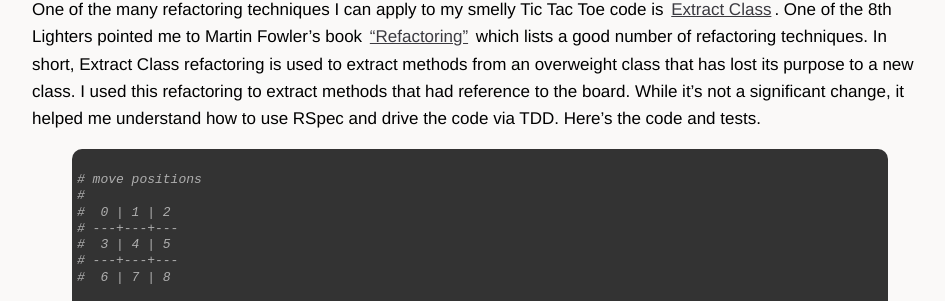
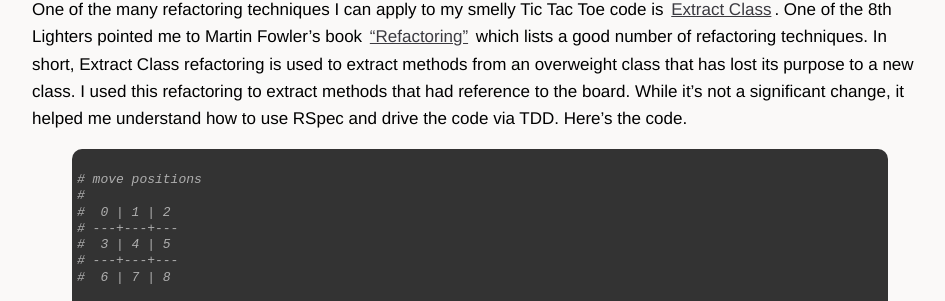
Before and after one commit to sl4m/sl4m.github.com, a Jekyll site: the page built from _posts/2010-06-09-tic-toe-toe-in-ruby-refactoring-part-1.markdown, in a window 1280 px wide and 900 px high. Shown: the part 262-563 px from the top of the window, without its empty margins (160-1105 px from the left). Built offline with Jekyll 4.4.1, drawn with Linux system fonts in a browser that asks for light colours; comment, search, counter and statistics services are not loaded.

Commit message:
updated post

```diff
--- a/_posts/2010-06-09-tic-toe-toe-in-ruby-refactoring-part-1.markdown
+++ b/_posts/2010-06-09-tic-toe-toe-in-ruby-refactoring-part-1.markdown
@@ -8,7 +8,7 @@
   -- tdd
 ---
 
-One of the many refactoring techniques I can apply to my smelly Tic Tac Toe code is [Extract Class](http://en.wikipedia.org/wiki/Extract_class).  One of the 8th Lighters pointed me to Martin Fowler's book ["Refactoring"](http://www.amazon.com/Refactoring-Improving-Design-Existing-Technology/dp/0201485672/) which lists a good number of refactoring techniques.  In short, Extract Class refactoring is used to extract methods from an overweight class that has lost its purpose to a new class.  I used this refactoring to extract methods that had reference to the board.  While it's not a significant change, it helped me understand how to use RSpec and drive the code via TDD.  Here's the code and tests.
+One of the many refactoring techniques I can apply to my smelly Tic Tac Toe code is [Extract Class](http://en.wikipedia.org/wiki/Extract_class).  One of the 8th Lighters pointed me to Martin Fowler's book ["Refactoring"](http://www.amazon.com/Refactoring-Improving-Design-Existing-Technology/dp/0201485672/) which lists a good number of refactoring techniques.  In short, Extract Class refactoring is used to extract methods from an overweight class that has lost its purpose to a new class.  I used this refactoring to extract methods that had reference to the board.  While it's not a significant change, it helped me understand how to use RSpec and drive the code via TDD.  Here's the code.
 
 {% highlight ruby %}
 # move positions
```
Also changed, not shown: other parts of _posts/2010-06-09-tic-toe-toe-in-ruby-refactoring-part-1.markdown (+2 -0 lines).
